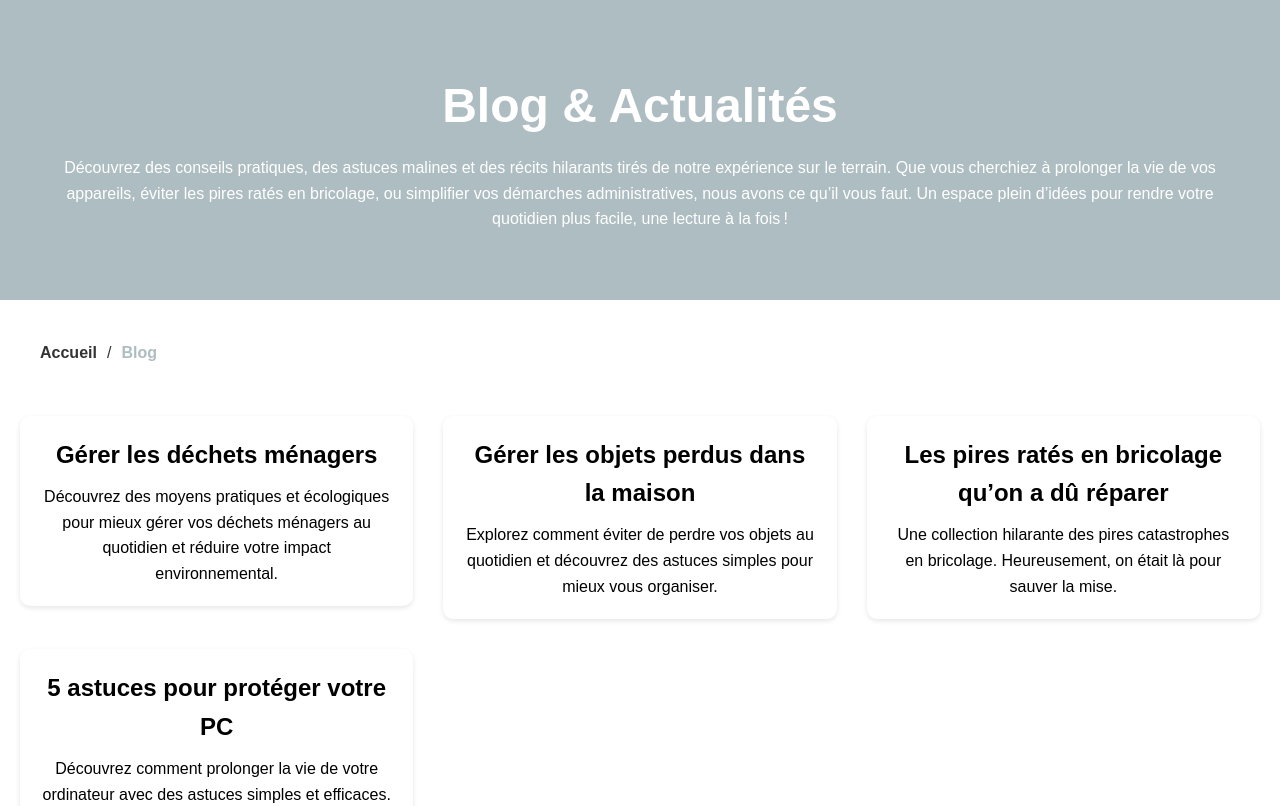
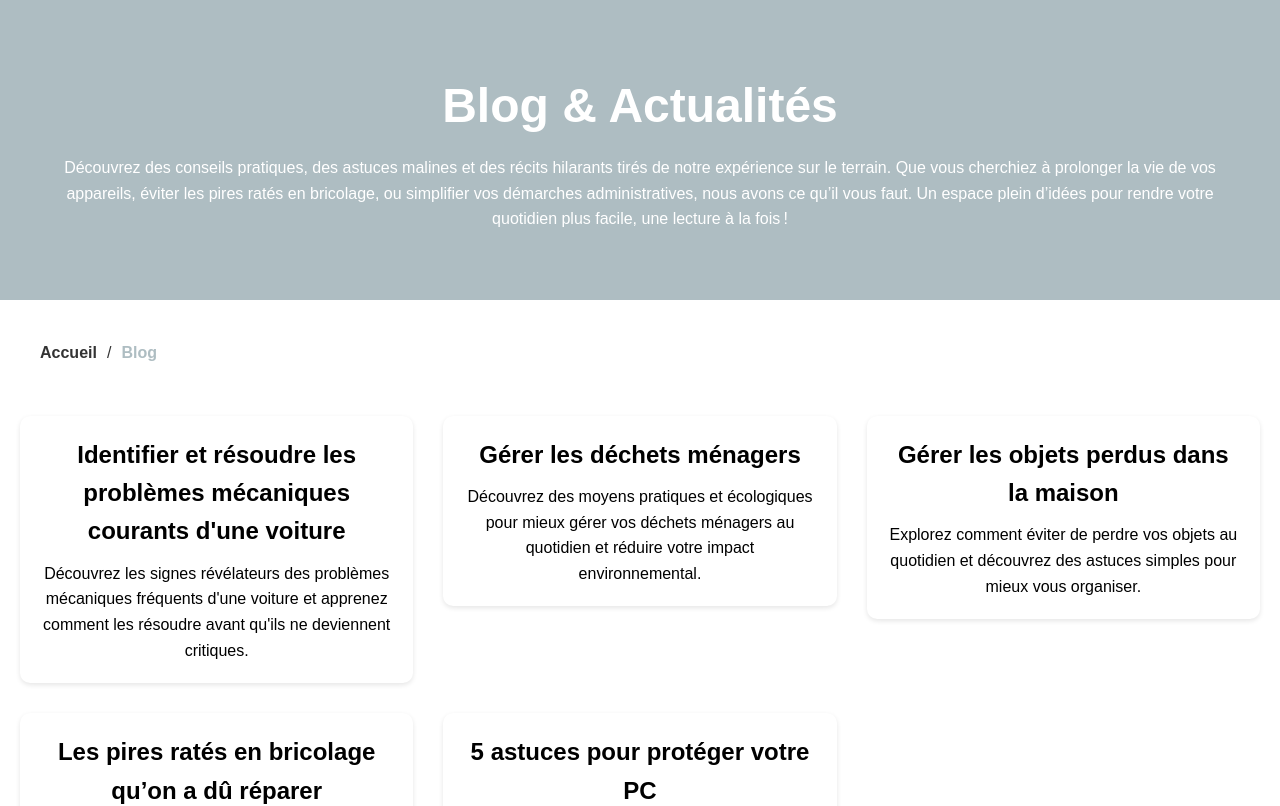
Before and after one commit to BatMaxou/esgi-clicketpaf, a Next.js app: page /blog in a window 1280 px wide. Shown: the top 806 px of the page. Built offline with nearby package versions, Linux system fonts and the light colour scheme.

Commit message:
:sparkles: Add article

```diff
--- a/src/data/articles.js
+++ b/src/data/articles.js
@@ -2,10 +2,12 @@ import cinqAstucesPourProtegerVotrePC from "./articles/5-astuces-pour-proteger-v
 import piresRatesEnBricolage from "./articles/pires-rates-en-bricolage";
 import gererLesObjetsPerdusDansLaMaison from "./articles/gerer-les-objets-perdus-dans-la-maison";
 import gererLesDechetsMenagers from "./articles/gerer-les-dechets-menagers";
+import identifierProblemesMecaniquesVoiture from "./articles/identifier-problemes-mechaniques-voiture";
 
 export const articles = {
     '5-astuces-pour-proteger-votre-pc': cinqAstucesPourProtegerVotrePC,
     'pires-rates-en-bricolage': piresRatesEnBricolage,
     'gerer-les-objets-perdus-dans-la-maison': gererLesObjetsPerdusDansLaMaison,
     'gerer-les-dechets-menagers': gererLesDechetsMenagers,
+    'identifier-problemes-mecaniques-voiture': identifierProblemesMecaniquesVoiture,
 }
--- /dev/null
+++ b/src/data/articles/identifier-problemes-mechaniques-voiture.js
@@ -0,0 +1,65 @@
+import { Components } from "@/enum";
+
+const identifierProblemesMecaniquesVoiture = {
+    title: "Identifier et résoudre les problèmes mécaniques courants d'une voiture",
+    shortDescription: "Découvrez les signes révélateurs des problèmes mécaniques fréquents d'une voiture et apprenez comment les résoudre avant qu'ils ne deviennent critiques.",
+    keywords: "problèmes mécaniques, voiture, entretien auto, panne, diagnostic, réparation",
+    content: {
+        imageSection: {
+            type: Components.IMAGE,
+            src: '/images/articles/identifier-problemes-mecaniques-voiture/voiture.webp',
+            alt: 'Illustration des composants mécaniques d\'une voiture'
+        },
+        introSection: {
+            type: Components.TEXT,
+            content: "La mécanique automobile peut sembler intimidante pour beaucoup, mais comprendre les bases des problèmes mécaniques courants est essentiel pour tout conducteur. Une voiture est un système complexe composé de nombreux éléments interdépendants. Lorsqu'un problème survient, il peut se manifester de différentes manières, comme des bruits inhabituels, des vibrations ou une baisse de performance. Ignorer ces signes peut entraîner des réparations coûteuses et parfois irréversibles. Dans cet article, nous explorons les problèmes mécaniques les plus fréquents, leurs symptômes et des solutions simples pour les résoudre ou les prévenir. En apprenant à repérer ces signes, vous pourrez agir rapidement et éviter des désagréments majeurs."
+        },
+        moteurSection: {
+            type: Components.TEXT,
+            content: "Le moteur est le cœur de votre voiture, et les problèmes liés à celui-ci peuvent gravement affecter les performances du véhicule. Parmi les symptômes courants, on retrouve des ratés d'allumage, une perte de puissance, des bruits inhabituels ou une surconsommation de carburant. Ces signaux peuvent être dus à des bougies d'allumage usées, un filtre à air encrassé, ou encore des injecteurs défaillants. Il est essentiel d'effectuer un entretien régulier, comme le remplacement des bougies et la vérification des niveaux d'huile, pour assurer le bon fonctionnement du moteur. Si un voyant moteur s'allume, il est conseillé de consulter rapidement un mécanicien pour éviter des dommages graves. Les nouvelles technologies de diagnostic permettent d'identifier rapidement la source des problèmes, rendant les réparations plus efficaces."
+        },
+        systemeFreinageSection: {
+            type: Components.TEXT,
+            content: "Un système de freinage défaillant représente un risque majeur pour la sécurité. Les signes avant-coureurs incluent un bruit de grincement lors du freinage, une pédale de frein spongieuse ou une distance de freinage plus longue que d'habitude. Ces problèmes peuvent être causés par des plaquettes de frein usées, des disques endommagés ou une fuite dans le circuit de freinage. Il est crucial de faire vérifier le système de freinage régulièrement, surtout si vous conduisez souvent en milieu urbain ou sur des routes sinueuses. Une bonne maintenance comprend le remplacement des plaquettes de frein lorsque leur épaisseur est insuffisante, ainsi que la purge du liquide de frein pour maintenir son efficacité. Investir dans des freins de qualité est un choix judicieux pour garantir votre sécurité et celle des autres usagers de la route."
+        },
+        transmissionSection: {
+            type: Components.TEXT,
+            content: "La transmission est responsable de la transmission de la puissance du moteur aux roues. Un problème dans ce système peut se manifester par des difficultés à changer de vitesse, des bruits de cliquetis ou des vibrations en conduite. Une boîte de vitesses manuelle peut présenter des symptômes différents de ceux d'une boîte automatique. Dans le cas des transmissions manuelles, l'usure de l'embrayage est souvent en cause, tandis que les transmissions automatiques peuvent souffrir de fuites de liquide ou de problèmes électroniques. Pour éviter des réparations coûteuses, vérifiez régulièrement le niveau et la qualité du liquide de transmission. Une conduite prudente, évitant les accélérations brusques et les freinages fréquents, contribue également à prolonger la durée de vie de votre transmission."
+        },
+        suspensionSection: {
+            type: Components.TEXT,
+            content: "Le système de suspension joue un rôle clé dans le confort et la stabilité de votre voiture. Une usure des amortisseurs, des ressorts ou des bras de suspension peut provoquer une conduite instable, des vibrations excessives ou une usure irrégulière des pneus. Si vous ressentez des secousses anormales ou entendez des bruits de cliquetis en passant sur des bosses, il est temps de faire vérifier votre suspension. Un entretien régulier, incluant la vérification de l'alignement des roues et le remplacement des pièces usées, est essentiel pour garantir une conduite confortable et sûre. Ignorer ces problèmes peut également entraîner une augmentation de la consommation de carburant en raison d'une résistance accrue au roulement."
+        },
+        temoignageSection: {
+            type: Components.TEXT,
+            colored: true,
+            content: "Marie, une automobiliste expérimentée, raconte : \"Un jour, j'ai remarqué que ma voiture vibrait anormalement à haute vitesse. En consultant mon garagiste, j'ai découvert que mes pneus étaient déséquilibrés. Grâce à cette intervention rapide, j'ai évité une usure prématurée de mes pneus et amélioré ma consommation de carburant.\" Ce témoignage illustre l'importance de prêter attention aux signaux de votre véhicule. Les automobilistes qui adoptent une attitude proactive en matière de maintenance rapportent souvent des économies significatives et une expérience de conduite plus agréable."
+        },
+        electriciteSection: {
+            type: Components.TEXT,
+            content: "Les problèmes électriques dans une voiture peuvent varier d'un simple fusible grillé à une batterie déchargée ou des capteurs défaillants. Ces pannes peuvent entraîner des dysfonctionnements dans les systèmes essentiels, comme les phares, les vitres électriques ou le démarreur. Une vérification régulière de la batterie et des connexions électriques peut prévenir de nombreux soucis. Assurez-vous également que les bornes de la batterie sont propres et bien serrées. En cas de problème persistant, un diagnostic électronique permettra d'identifier précisément l'origine de la panne. Avec l'émergence des véhicules électriques et hybrides, la compréhension de ces systèmes devient de plus en plus importante pour garantir une conduite sans encombre."
+        },
+        entretienPreventifSection: {
+            type: Components.TEXT,
+            content: "L'entretien préventif est la clé pour éviter la plupart des problèmes mécaniques. En suivant le carnet d'entretien de votre voiture, vous pouvez anticiper les besoins en maintenance, comme le remplacement de la courroie de distribution, la vidange ou le changement des filtres. Un entretien régulier contribue non seulement à prolonger la durée de vie de votre véhicule, mais aussi à maintenir sa valeur en cas de revente. Les contrôles périodiques, comme la vérification de la pression des pneus ou le niveau des liquides, sont simples à réaliser et peuvent avoir un impact significatif sur les performances globales de votre voiture. Prenez également le temps d'observer votre véhicule : des tâches comme détecter une fuite sous la voiture ou remarquer une odeur inhabituelle peuvent vous alerter d'un problème naissant.\n\nDe plus, il est recommandé de rouler prudemment et d'éviter les mauvaises habitudes de conduite, comme freiner brusquement ou ignorer les voyants du tableau de bord. Ces petites actions préventives permettent d'économiser du temps et de l'argent tout en réduisant les risques de pannes inattendues. En fin de compte, une voiture bien entretenue est une voiture plus sûre, plus fiable et plus économique."
+        },
+        conclusionSection: {
+            type: Components.TEXT,
+            content: "Les problèmes mécaniques d'une voiture, bien que courants, ne doivent pas être une source d'angoisse pour les conducteurs. Avec une bonne connaissance des symptômes et un entretien rigoureux, vous pouvez éviter la plupart des pannes et garantir une expérience de conduite agréable. Chaque voiture a ses spécificités, mais les principes de base de la mécanique restent les mêmes : être attentif, agir rapidement en cas de problème et suivre les recommandations du fabricant.\n\nInvestir du temps et des efforts dans la maintenance de votre véhicule vous permettra non seulement d'économiser sur les réparations coûteuses, mais aussi de rouler en toute sérénité. Si vous êtes novice en mécanique, n'hésitez pas à demander conseil à des professionnels ou à suivre des formations de base. En fin de compte, prendre soin de votre voiture, c'est aussi prendre soin de votre sécurité et de celle des autres usagers de la route."
+        }
+    },
+    order: [
+        "imageSection",
+        "introSection",
+        "moteurSection",
+        "systemeFreinageSection",
+        "transmissionSection",
+        "suspensionSection",
+        "temoignageSection",
+        "electriciteSection",
+        "entretienPreventifSection",
+        "conclusionSection"
+    ]
+};
+
+export default identifierProblemesMecaniquesVoiture;
```
Also changed, not shown: public/images/articles/identifier-problemes-mecaniques-voiture/voiture.webp (added), 1 other file (tests, documents, lock files or other folders).
